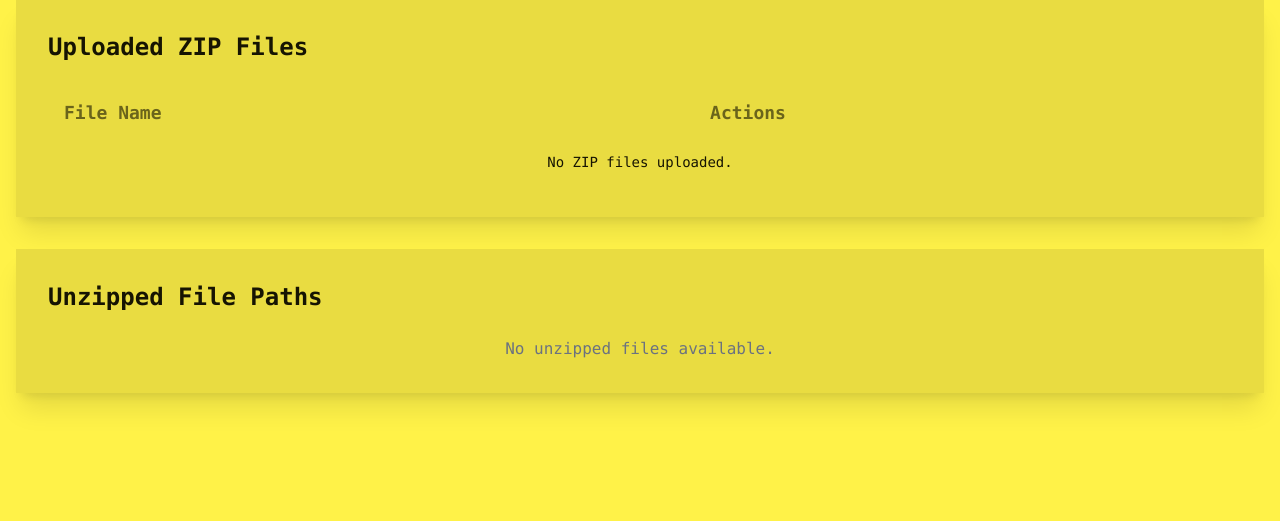
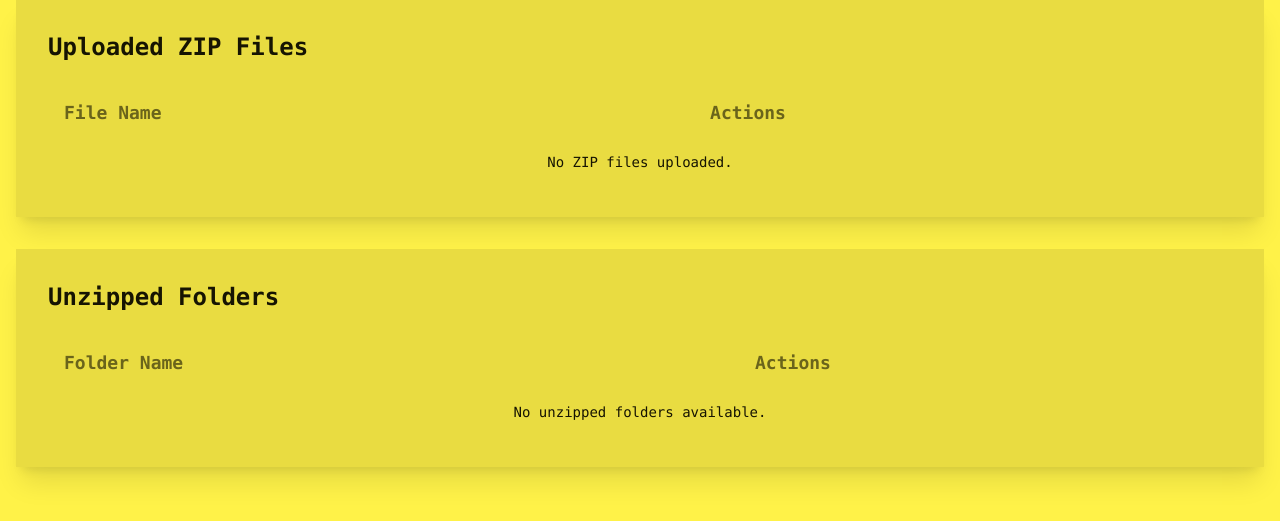
Before and after one commit to 0xHamy/0xhamy-cybersci-2025, a Flask app: page /uploads in a window 1280 px wide. Shown: the part 201-722 px from the top of the page. Run offline with Flask 3, Linux system fonts and the light colour scheme; some libraries are stand-ins or nearby versions.

Commit message:
everything works with the web app

```diff
--- a/webapp/app.py
+++ b/webapp/app.py
@@ -1,4 +1,4 @@
-from flask import Flask, render_template, request, send_from_directory, flash, redirect, url_for
+from flask import Flask, render_template, request, send_from_directory, flash, redirect, url_for, Response
 import os
 import zipfile
 import shutil
@@ -27,12 +27,8 @@ def index():
 @app.route("/uploads")
 def uploads():
     zip_files = [f for f in os.listdir(UPLOAD_FOLDER) if f.endswith(".zip")]
-    unzipped_files = []
-    for root, _, files in os.walk(UNZIPPED_FOLDER):
-        for file in files:
-            rel_path = os.path.relpath(os.path.join(root, file), UNZIPPED_FOLDER)
-            unzipped_files.append(rel_path)
-    return render_template("uploads.html", zip_files=zip_files, unzipped_files=unzipped_files)
+    unzipped_folders = [f for f in os.listdir(UNZIPPED_FOLDER) if os.path.isdir(os.path.join(UNZIPPED_FOLDER, f))]
+    return render_template("uploads.html", zip_files=zip_files, unzipped_folders=unzipped_folders)
 
 @app.route("/file_upload", methods=["POST"])
 def file_upload():
@@ -40,7 +36,7 @@ def file_upload():
         return {"error": "Missing file or computer name"}, 400
 
     file = request.files["file"]
-    computer_name = re.sub(r'[^\w-]', '_', request.form["computer_name"])  # Sanitize computer name
+    computer_name = re.sub(r'[^\w-]', '_', request.form["computer_name"])
 
     if file.filename == "":
         return {"error": "No file selected"}, 400
@@ -63,7 +59,38 @@ def file_upload():
 def serve_file(filename):
     if filename.endswith(".zip"):
         return send_from_directory(UPLOAD_FOLDER, filename)
-    return send_from_directory(STATIC_FOLDER, filename)
+    return send_from_directory(UNZIPPED_FOLDER, filename)
+
+@app.route("/view/<path:filename>")
+def view_file(filename):
+    file_path = os.path.join(UNZIPPED_FOLDER, filename)
+    if not os.path.isfile(file_path):
+        return {"error": "File not found"}, 404
+    try:
+        with open(file_path, 'r', encoding='utf-8') as f:
+            content = f.read()
+        return Response(content, mimetype='text/plain')
+    except (UnicodeDecodeError, IOError):
+        return {"error": "Cannot read file as text"}, 400
+
+@app.route("/explore/<path:folder>")
+def explore_folder(folder):
+    print("Exploring folder: ", folder)
+    folder_path = os.path.join(UNZIPPED_FOLDER, folder)
+    print("Exploring folder: ", folder_path)
+    if not os.path.isdir(folder_path):
+        return {"error": "Folder not found"}, 404
+
+    items = []
+    for item in os.listdir(folder_path):
+        item_path = os.path.join(folder_path, item)
+        rel_path = os.path.relpath(item_path, UNZIPPED_FOLDER)
+        items.append({
+            "name": item,
+            "path": rel_path,
+            "is_dir": os.path.isdir(item_path)
+        })
+    return {"items": items}
 
 @app.route("/builder", methods=["GET", "POST"])
 def builder():
--- a/webapp/templates/uploads.html
+++ b/webapp/templates/uploads.html
@@ -36,17 +36,143 @@
 
     <div class="card bg-base-200 shadow-xl">
         <div class="card-body">
-            <h2 class="text-2xl font-semibold mb-4">Unzipped File Paths</h2>
-            {% if unzipped_files %}
-                <ul class="list-disc pl-5">
-                    {% for file in unzipped_files %}
-                        <li>{{ file }}</li>
-                    {% endfor %}
-                </ul>
-            {% else %}
-                <p class="text-center text-gray-500">No unzipped files available.</p>
-            {% endif %}
+            <h2 class="text-2xl font-semibold mb-4">Unzipped Folders</h2>
+            <div class="overflow-x-auto">
+                <table class="table w-full table-zebra">
+                    <thead>
+                        <tr>
+                            <th class="text-lg">Folder Name</th>
+                            <th class="text-lg">Actions</th>
+                        </tr>
+                    </thead>
+                    <tbody>
+                        {% for folder in unzipped_folders %}
+                        <tr>
+                            <td>{{ folder }}</td>
+                            <td>
+                                <button class="btn btn-primary btn-sm hover:btn-accent transition-colors" onclick="openExplorer('{{ folder | e }}')">Explore</button>
+                            </td>
+                        </tr>
+                        {% else %}
+                        <tr>
+                            <td colspan="2" class="text-center">No unzipped folders available.</td>
+                        </tr>
+                        {% endfor %}
+                    </tbody>
+                </table>
+            </div>
         </div>
     </div>
 </div>
+
+<!-- File Explorer Modal -->
+<dialog id="file-explorer-modal" class="modal">
+    <div class="modal-box w-11/12 max-w-4xl">
+        <form method="dialog" class="flex justify-end">
+            <button class="btn btn-sm btn-circle btn-ghost absolute right-2 top-2">✕</button>
+        </form>
+        <h3 class="text-lg font-bold">Exploring: <span id="folder-name"></span></h3>
+        <div class="py-4">
+            <div class="overflow-x-auto">
+                <table class="table w-full table-zebra">
+                    <thead>
+                        <tr>
+                            <th>Name</th>
+                            <th>Type</th>
+                            <th>Actions</th>
+                        </tr>
+                    </thead>
+                    <tbody id="file-explorer-table">
+                        <!-- Populated by JavaScript -->
+                    </tbody>
+                </table>
+            </div>
+        </div>
+        <div class="modal-action">
+            <form method="dialog">
+                <button class="btn">Close</button>
+            </form>
+        </div>
+    </div>
+</dialog>
+
+<!-- View File Modal -->
+<dialog id="view-file-modal" class="modal">
+    <div class="modal-box w-11/12 max-w-4xl">
+        <form method="dialog" class="flex justify-end">
+            <button class="btn btn-sm btn-circle btn-ghost absolute right-2 top-2">✕</button>
+        </form>
+        <h3 class="text-lg font-bold">Viewing File</h3>
+        <div class="py-4">
+            <pre id="file-content" class="bg-base-200 p-4 rounded whitespace-pre-wrap"></pre>
+        </div>
+        <div class="modal-action">
+            <form method="dialog">
+                <button class="btn">Close</button>
+            </form>
+        </div>
+    </div>
+</dialog>
+
+<script>
+function openExplorer(folder) {
+    const encodedFolder = encodeURIComponent(folder);
+    document.getElementById('folder-name').textContent = folder;
+    const modal = document.getElementById('file-explorer-modal');
+    modal.showModal();
+
+    fetch(`/explore/${encodedFolder}`)
+        .then(response => {
+            if (!response.ok) {
+                throw new Error(`HTTP ${response.status}: ${response.statusText}`);
+            }
+            return response.json();
+        })
+        .then(data => {
+            if (data.error) {
+                throw new Error(data.error);
+            }
+            const tbody = document.getElementById('file-explorer-table');
+            tbody.innerHTML = '';
+            data.items.forEach(item => {
+                const row = document.createElement('tr');
+                const encodedPath = encodeURIComponent(item.path);
+                row.innerHTML = `
+                    <td>${item.name}</td>
+                    <td>${item.is_dir ? 'Folder' : 'File'}</td>
+                    <td>
+                        <a href="/files/${encodedPath}" class="btn btn-sm btn-primary mr-2" ${item.is_dir ? 'onclick="navigateFolder(\'' + encodedPath + '\'); return false;"' : ''}>
+                            ${item.is_dir ? 'Open' : 'Download'}
+                        </a>
+                        ${!item.is_dir ? `<button class="btn btn-sm btn-secondary" onclick="viewFile('${encodedPath}')">View</button>` : ''}
+                    </td>
+                `;
+                tbody.appendChild(row);
+            });
+        })
+        .catch(error => {
+            alert('Error exploring folder: ' + error.message);
+            document.getElementById('file-explorer-modal').close();
+        });
+}
+
+function navigateFolder(path) {
+    openExplorer(decodeURIComponent(path));
+}
+
+function viewFile(filePath) {
+    fetch(`/view/${filePath}`)
+        .then(response => {
+            if (!response.ok) throw new Error('Cannot view file');
+            return response.text();
+        })
+        .then(content => {
+            document.getElementById('file-content').textContent = content;
+            document.getElementById('view-file-modal').showModal();
+        })
+        .catch(error => {
+            alert('Error viewing file: ' + error.message);
+        });
+}
+</script>
 {% endblock %}
```
